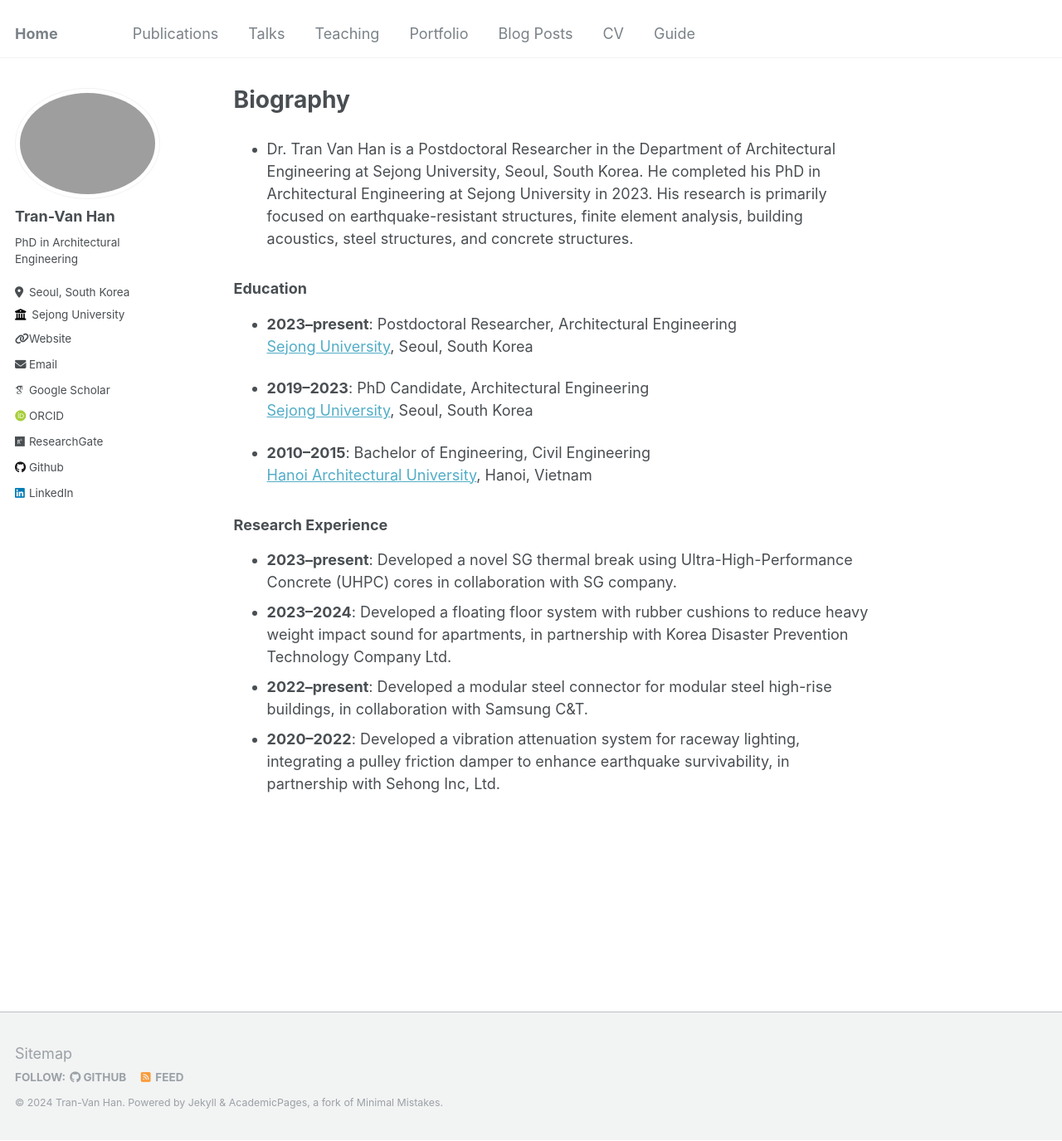
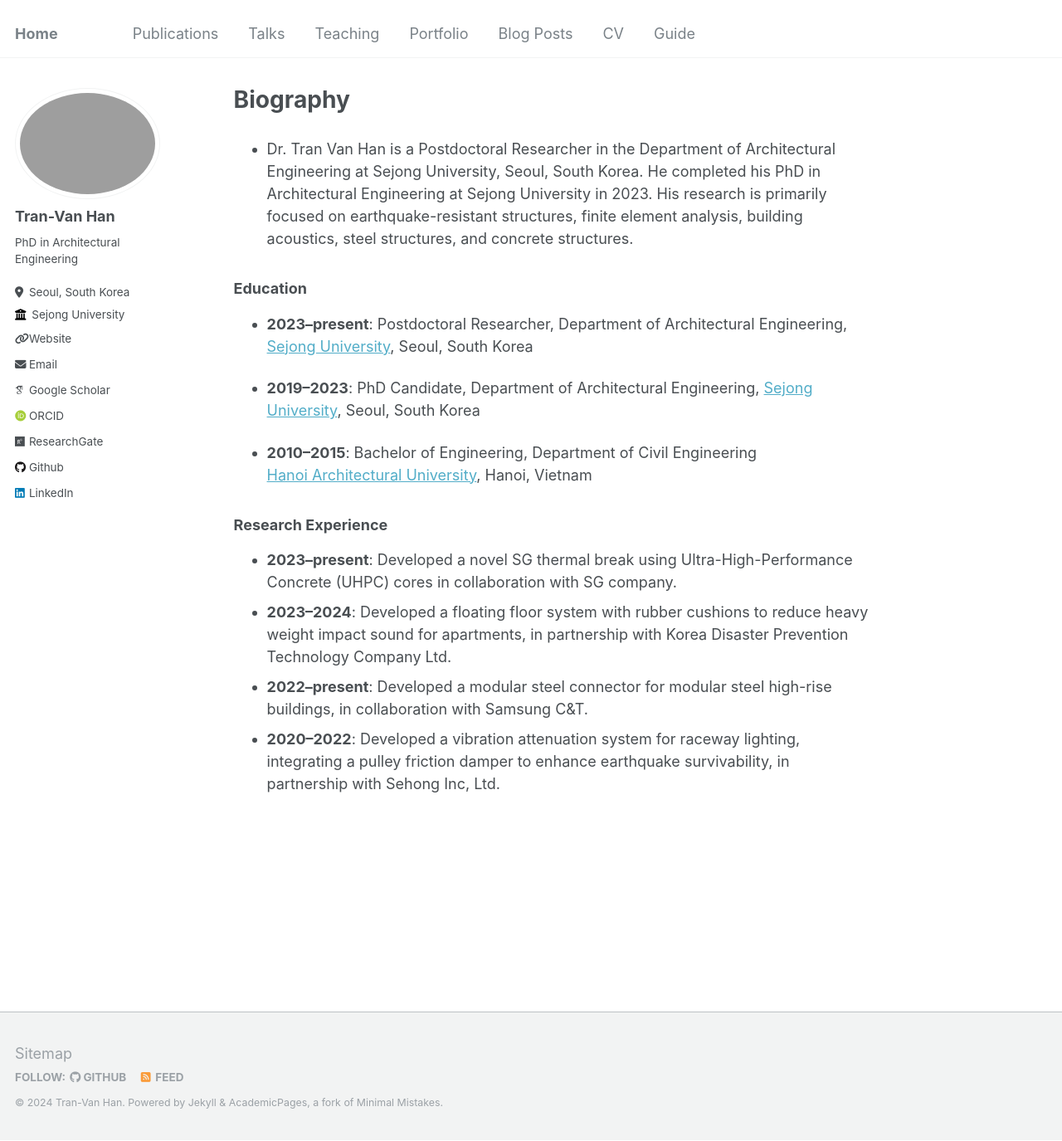
Before and after one commit to tranhan1405/tranhan1405.github.io, a Jekyll site: the page built from _pages/about.md, in a window 1280 px wide and 1375 px high. Shown: the whole window at 83% size. Built offline with Jekyll 4.4.1, drawn with Linux system fonts in a browser that asks for light colours; some web fonts are replaced.

Commit message:
Update about.md

```diff
--- a/_pages/about.md
+++ b/_pages/about.md
@@ -12,13 +12,13 @@ redirect_from:
 
 ### Education
 
-- **2023–present**: Postdoctoral Researcher, Architectural Engineering
+- **2023–present**: Postdoctoral Researcher, Department of Architectural Engineering,
   [Sejong University](https://en.sejong.ac.kr/eng/index.do), Seoul, South Korea
 
-- **2019–2023**: PhD Candidate, Architectural Engineering
+- **2019–2023**: PhD Candidate, Department of Architectural Engineering,
   [Sejong University](https://en.sejong.ac.kr/eng/index.do), Seoul, South Korea
 
-- **2010–2015**: Bachelor of Engineering, Civil Engineering
+- **2010–2015**: Bachelor of Engineering, Department of Civil Engineering
   [Hanoi Architectural University](https://hau.edu.vn/?lang=en), Hanoi, Vietnam
 
 ### Research Experience
```
